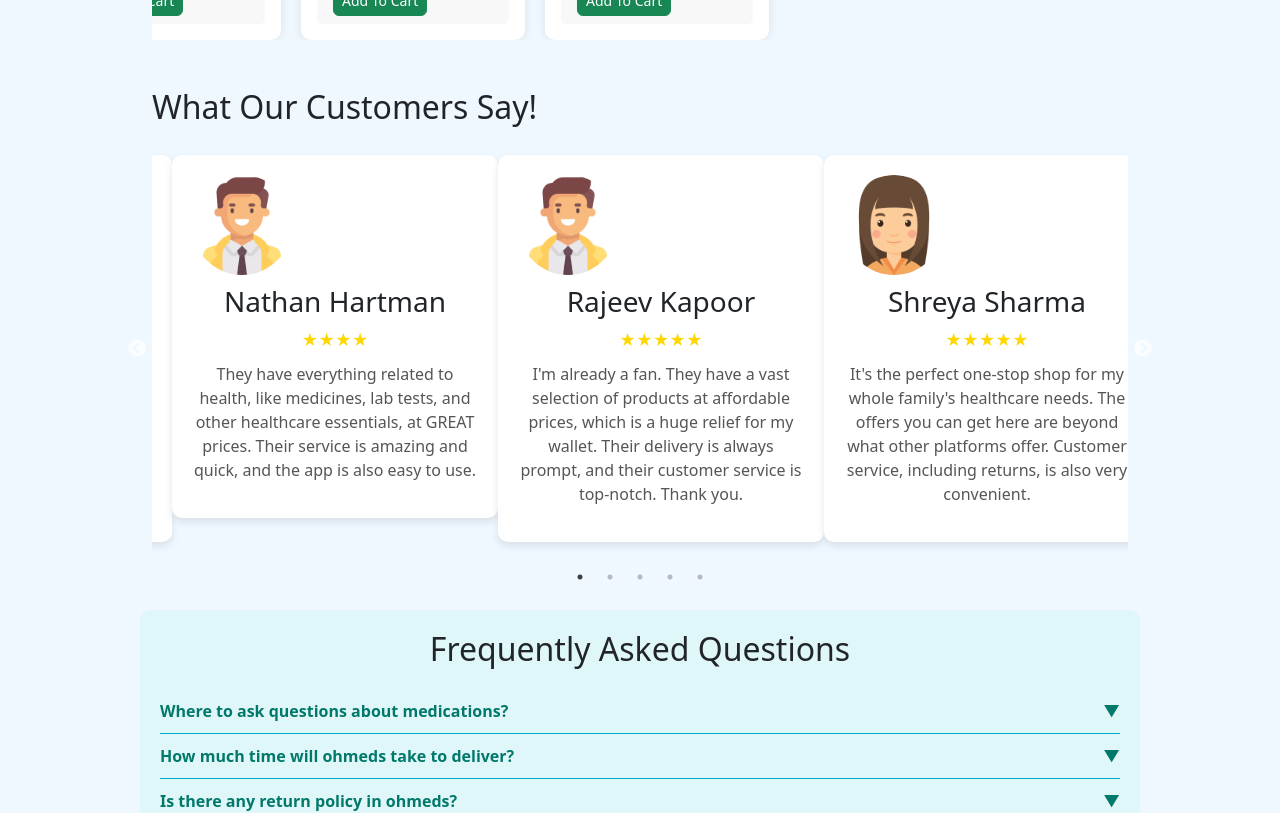
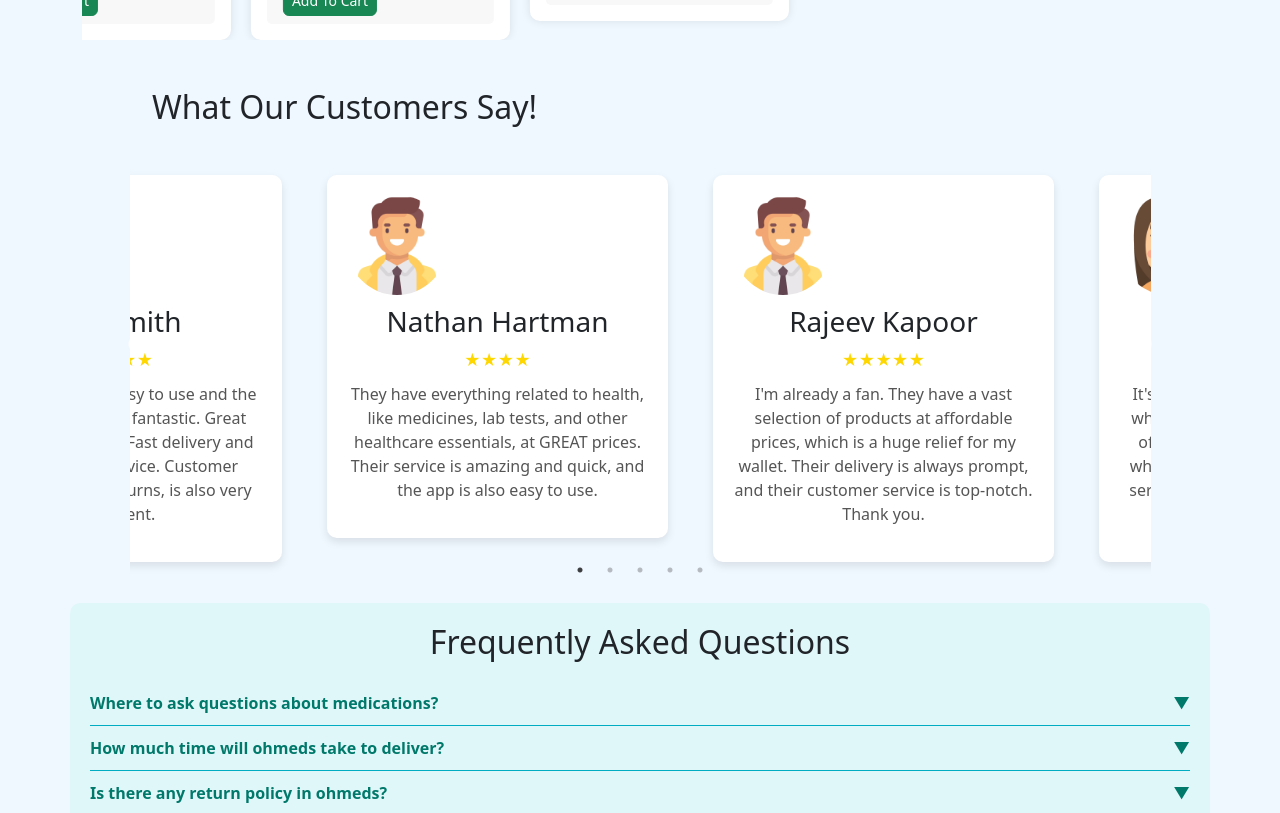
Before and after one commit to dev3690/ohmeds, a React (Vite) app: page / in a window 1280 px wide. Shown: the part 2020-2833 px from the top of the page. Built offline with nearby package versions, Linux system fonts and the light colour scheme.

Commit message:
Customer Review card bug fixed

```diff
--- a/src/components/TestimonialCarousel.jsx
+++ b/src/components/TestimonialCarousel.jsx
@@ -1,13 +1,12 @@
-
 
 // import React from 'react';
 // import Slider from 'react-slick';
 // import 'bootstrap/dist/css/bootstrap.min.css';
 // import 'slick-carousel/slick/slick.css';
 // import 'slick-carousel/slick/slick-theme.css';
-// import man from '../assets/Reviews/man.png'
-// import woman from '../assets/Reviews/woman.png'
-
+// import man from '../assets/Reviews/man.png';
+// import woman from '../assets/Reviews/woman.png';
+// import '../styles/TestimonialCarousel.css'; // Import the CSS file
 
 // const testimonials = [
 //   {
@@ -61,9 +60,9 @@
 //   };
 
 //   return (
-//     <div className="container mt-5">
-//         <h2>What are Customers Say!</h2>
-//       <Slider {...settings}>
+//     <div className="container mt-5 testimonial-carousel-container">
+//       <h2>What Our Customers Say!</h2>
+//       <Slider className='slickcontainer'  {...settings}>
 //         {testimonials.map((testimonial, index) => (
 //           <div className="testimonial-card" key={index}>
 //             <img src={testimonial.image} alt={testimonial.name} className="rounded-circle" />
@@ -134,6 +133,13 @@ const TestimonialCarousel = () => {
     slidesToScroll: 1,
     responsive: [
       {
+        breakpoint: 1024,
+        settings: {
+          slidesToShow: 2,
+          slidesToScroll: 1
+        }
+      },
+      {
         breakpoint: 768,
         settings: {
           slidesToShow: 1,
@@ -144,9 +150,9 @@ const TestimonialCarousel = () => {
   };
 
   return (
-    <div className="container mt-5">
-        <h2>What Our Customers Say!</h2>
-      <Slider {...settings}>
+    <div className="container mt-5 testimonial-carousel-container">
+      <h2>What Our Customers Say!</h2>
+      <Slider className="slickcontainer" {...settings}>
         {testimonials.map((testimonial, index) => (
           <div className="testimonial-card" key={index}>
             <img src={testimonial.image} alt={testimonial.name} className="rounded-circle" />
--- a/src/styles/TestimonialCarousel.css
+++ b/src/styles/TestimonialCarousel.css
@@ -1,47 +1,66 @@
-/*
-   .testimonial-card {
+/* .slickcontainer {
+  height: 420px;
+}
+
+.testimonial-carousel-container .testimonial-card {
   background-color: #fff;
   border-radius: 10px;
   box-shadow: 0 4px 8px rgba(0, 0, 0, 0.1);
   padding: 20px;
   text-align: center;
-    margin: 10 100px;
+  margin: 40px;
+  display: flex;
+  flex-direction: column;
+  justify-content: center;
+  align-items: center;
+  height: 10%;
 }
 
-  .testimonial-card img {
+.testimonial-carousel-container .testimonial-card img {
   border-radius: 50%;
-    max-width: 100px;
+  width: 100px;
   height: 100px;
 }
 
-  .testimonial-card h3 {
+.testimonial-carousel-container .testimonial-card h3 {
   margin-top: 10px;
 }
 
-  .testimonial-card .stars {
+.testimonial-carousel-container .testimonial-card .stars {
   color: gold;
   margin: 10px 0;
 }
 
-  .testimonial-card p {
+.testimonial-carousel-container .testimonial-card p {
   color: #555;
 }
 
-  .container {
+.testimonial-carousel-container {
   max-width: 1000px;
   margin: auto;
 }
-    */
+
+.testimonial-carousel-container .slick-slide {
+  margin: 0 22.5px;
+}
+
+.testimonial-carousel-container .slick-list {
+  margin: 0 -22.5px;
+} */
 
 
 
-    .testimonial-card {
+.slickcontainer {
+  height: 420px;
+}
+
+.testimonial-carousel-container .testimonial-card {
   background-color: #fff;
   border-radius: 10px;
   box-shadow: 0 4px 8px rgba(0, 0, 0, 0.1);
   padding: 20px;
   text-align: center;
-        margin: 20px;
+  margin: 40px;
   display: flex;
   flex-direction: column;
   justify-content: center;
@@ -49,26 +68,54 @@
   height: 100%;
 }
 
-      .testimonial-card img {
+.testimonial-carousel-container .testimonial-card img {
   border-radius: 50%;
   width: 100px;
   height: 100px;
 }
 
-      .testimonial-card h3 {
+.testimonial-carousel-container .testimonial-card h3 {
   margin-top: 10px;
 }
 
-      .testimonial-card .stars {
+.testimonial-carousel-container .testimonial-card .stars {
   color: gold;
   margin: 10px 0;
 }
 
-      .testimonial-card p {
+.testimonial-carousel-container .testimonial-card p {
   color: #555;
 }
 
-      .container {
+.testimonial-carousel-container {
   max-width: 1000px;
   margin: auto;
 }
+
+.testimonial-carousel-container .slick-slide {
+  margin: 0 22.5px;
+}
+
+.testimonial-carousel-container .slick-list {
+  margin: 0 -22.5px;
+}
+
+@media (max-width: 1024px) {
+  .testimonial-carousel-container .slick-slide {
+    margin: 0 15px;
+  }
+
+  .testimonial-carousel-container .slick-list {
+    margin: 0 -15px;
+  }
+}
+
+@media (max-width: 768px) {
+  .testimonial-carousel-container .slick-slide {
+    margin: 0 10px;
+  }
+
+  .testimonial-carousel-container .slick-list {
+    margin: 0 -10px;
+  }
+}
```
Also changed, not shown: src/components/future.txt. Lines whose indentation alone changed are shown as unchanged.
